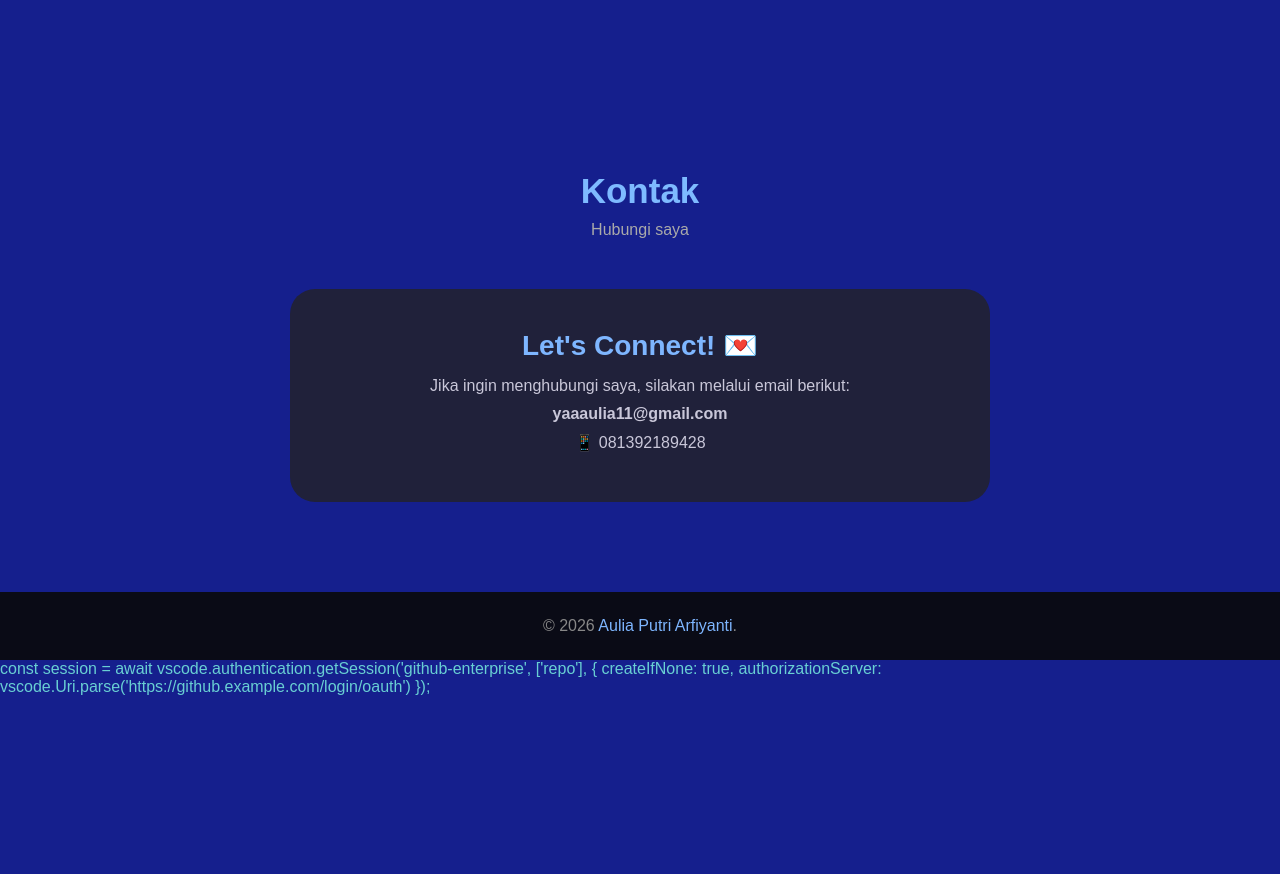
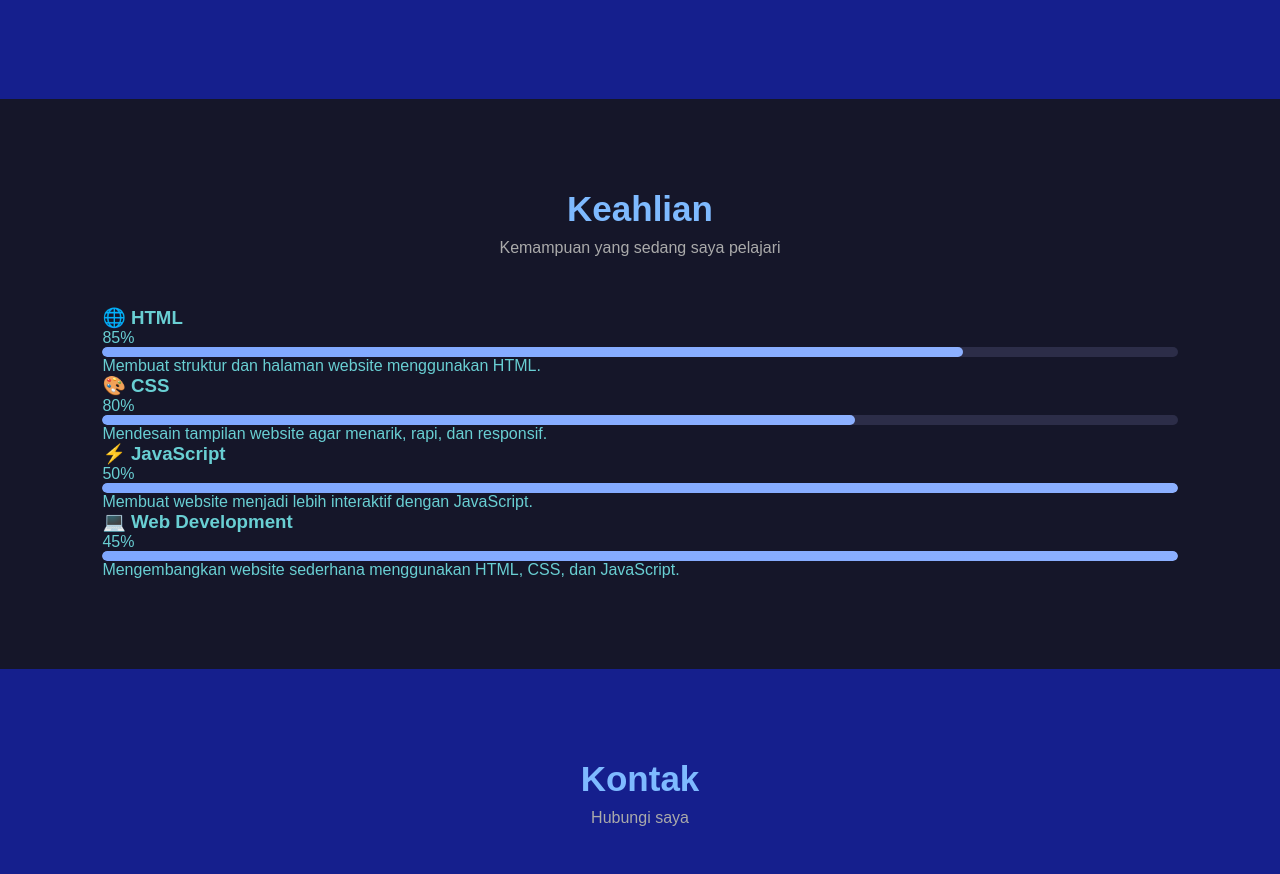
Before and after one commit to auliaa-mfn/Portofolio188, a plain HTML site: page index.html in a window 1280 px wide. Shown: the part 2033-2907 px from the top of the page. Before the commit the page ends 2729 px from the top, so only its background shows below. Drawn offline with Linux system fonts and the light colour scheme.

Commit message:
Add files via upload

````diff
--- a/index.html
+++ b/index.html
@@ -1,22 +1,25 @@
 <!DOCTYPE html>
+
 <html lang="id">
 <head>
     <meta charset="UTF-8">
     <meta name="viewport" content="width=device-width, initial-scale=1.0">
 
+```
 <title>Profile Aulia Putri Arfiyanti</title>
-
-    <!-- Menghubungkan HTML dengan javascript -->
-    <link rel="stylesheet" href="script.js">
 
 <!-- Menghubungkan HTML dengan CSS -->
 <link rel="stylesheet" href="style.css">
 
+<!-- Menghubungkan HTML dengan JavaScript -->
+<script src="script.js" defer></script>
+```
 
 </head>
 
 <body>
 
+```
 <!-- NAVBAR -->
 <nav>
     <div class="logo">
@@ -68,7 +71,7 @@
 
             <div class="profile-photo">
 
-                    <img src="WhatsApp Image 2026-09-27 at 20.47.47.jpeg" alt="aulia">
+                <img src="WhatsApp Image 2026-09-27 at 20.47.47.jpeg" alt="Aulia">
 
             </div>
 
@@ -177,6 +180,100 @@
 </section>
 
 
+<!-- KEAHLIAN -->
+<section class="skills" id="skills">
+
+    <div class="section-title">
+        <h2>Keahlian</h2>
+        <p>Kemampuan yang sedang saya pelajari</p>
+    </div>
+
+    <div class="skills-container">
+
+        <!-- HTML -->
+        <div class="skill-card">
+
+            <div class="skill-header">
+                <h3>🌐 HTML</h3>
+                <span>85%</span>
+            </div>
+
+            <div class="skill-bar">
+                <div class="skill-progress html"></div>
+            </div>
+
+            <p>
+                Membuat struktur dan halaman website
+                menggunakan HTML.
+            </p>
+
+        </div>
+
+
+        <!-- CSS -->
+        <div class="skill-card">
+
+            <div class="skill-header">
+                <h3>🎨 CSS</h3>
+                <span>80%</span>
+            </div>
+
+            <div class="skill-bar">
+                <div class="skill-progress css"></div>
+            </div>
+
+            <p>
+                Mendesain tampilan website agar
+                menarik, rapi, dan responsif.
+            </p>
+
+        </div>
+
+
+        <!-- JAVASCRIPT -->
+        <div class="skill-card">
+
+            <div class="skill-header">
+                <h3>⚡ JavaScript</h3>
+                <span>50%</span>
+            </div>
+
+            <div class="skill-bar">
+                <div class="skill-progress javascript"></div>
+            </div>
+
+            <p>
+                Membuat website menjadi lebih interaktif
+                dengan JavaScript.
+            </p>
+
+        </div>
+
+
+        <!-- WEB DEVELOPMENT -->
+        <div class="skill-card">
+
+            <div class="skill-header">
+                <h3>💻 Web Development</h3>
+                <span>45%</span>
+            </div>
+
+            <div class="skill-bar">
+                <div class="skill-progress web"></div>
+            </div>
+
+            <p>
+                Mengembangkan website sederhana
+                menggunakan HTML, CSS, dan JavaScript.
+            </p>
+
+        </div>
+
+    </div>
+
+</section>
+
+
 <!-- KONTAK -->
 <section id="contact">
 
@@ -215,10 +312,6 @@
     </p>
 
 </footer>
-const session = await vscode.authentication.getSession('github-enterprise', ['repo'], {
-    createIfNone: true,
-    authorizationServer: vscode.Uri.parse('https://github.example.com/login/oauth')
-});
 
 </body>
 </html>
````
Lines whose indentation alone changed are shown as unchanged.
